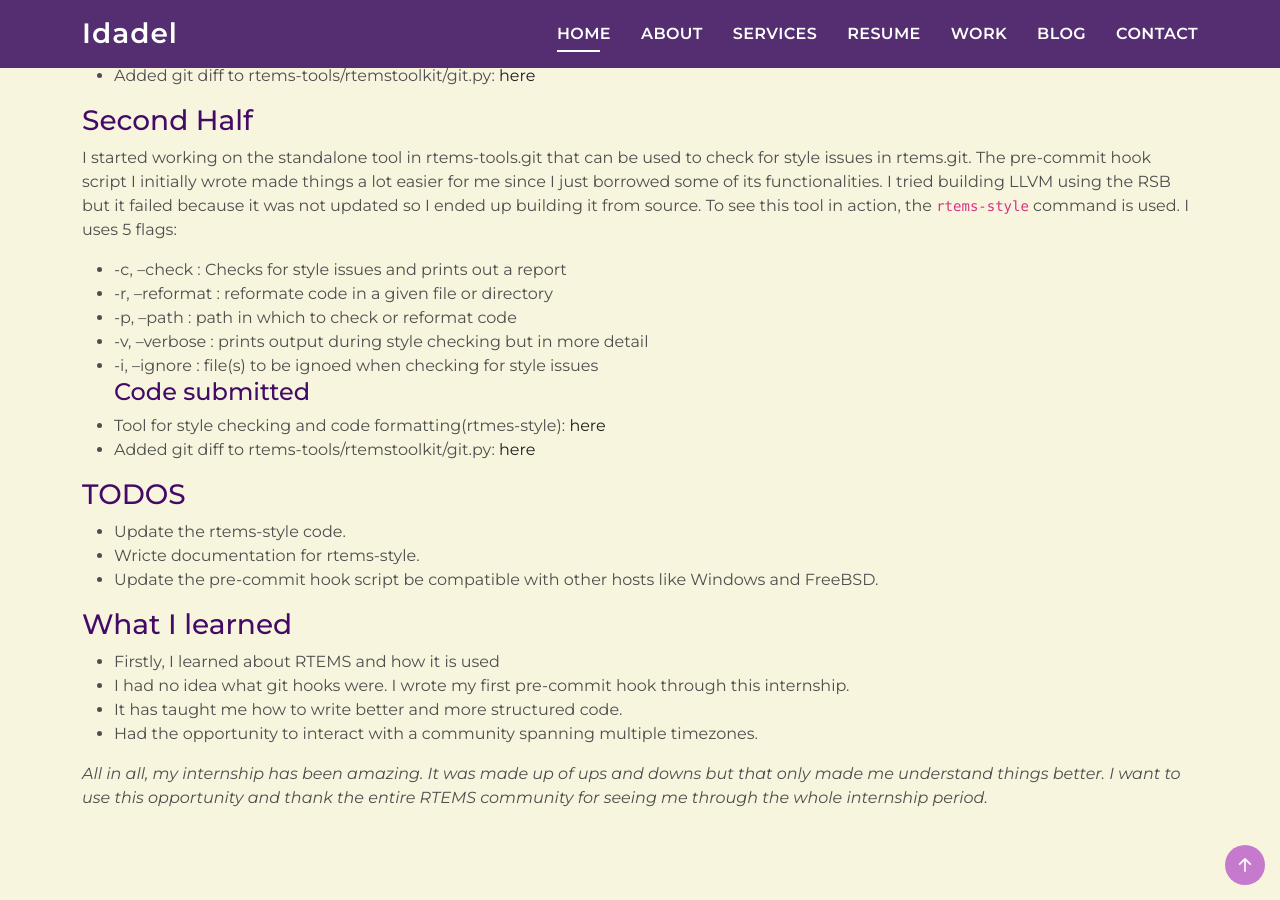
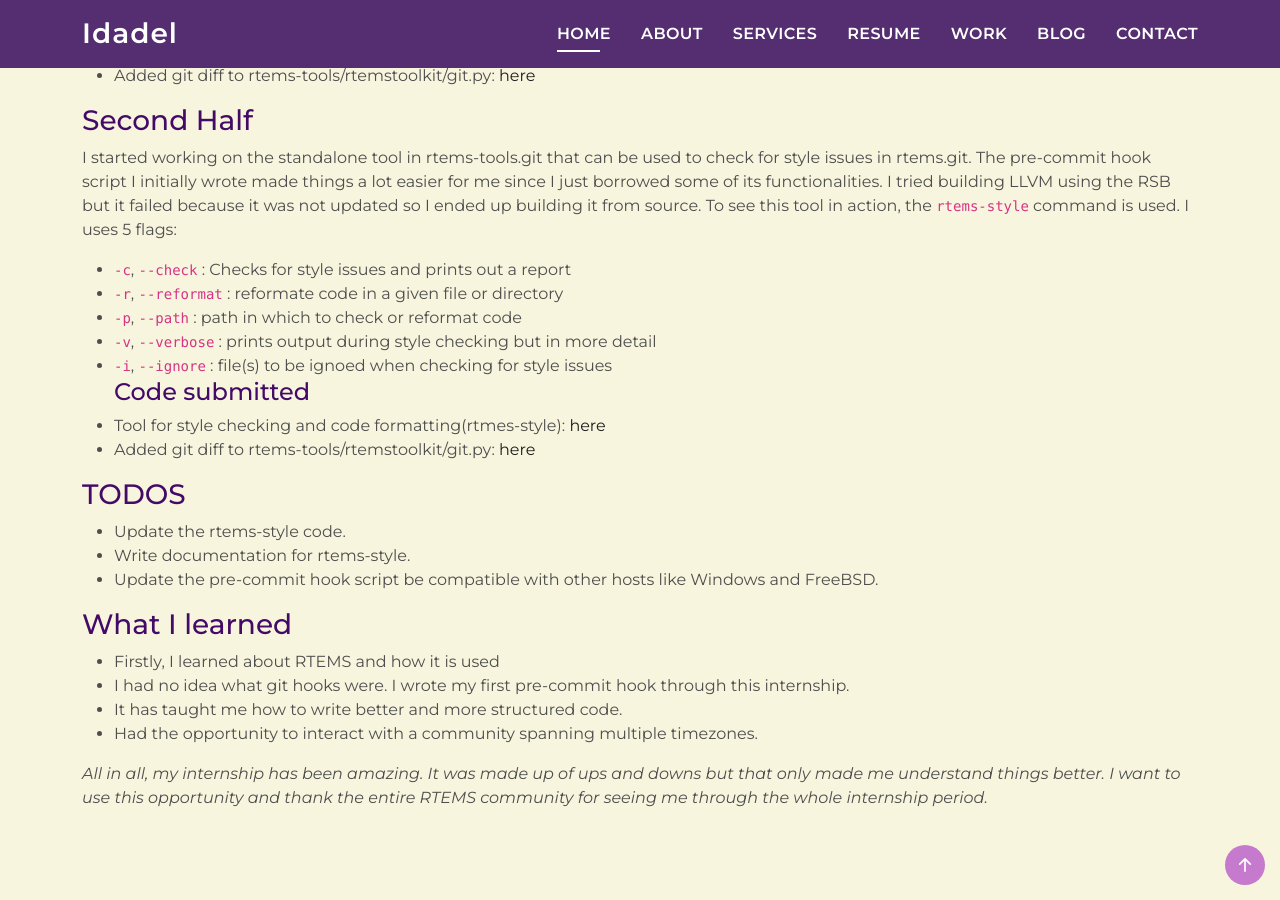
Before and after one commit to Idadelveloper/Idadelveloper.github.io, a Jekyll site: the page built from _posts/2021-08-20-gsoc-final-report.md, in a window 1280 px wide and 900 px high, scrolled down 1518 px. Built offline with Jekyll 4.4.1, drawn with Linux system fonts in a browser that asks for light colours.

Commit message:
Update 2021-08-20-gsoc-final-report.md

```diff
--- a/_posts/2021-08-20-gsoc-final-report.md
+++ b/_posts/2021-08-20-gsoc-final-report.md
@@ -42,11 +42,11 @@ I spent time understanding how RTEMS works and what it is all about. I tried bui
 
 ### Second Half
 I started working on the standalone tool in rtems-tools.git that can be used to check for style issues in rtems.git. The pre-commit hook script I initially wrote made things a lot easier for me since I just borrowed some of its functionalities. I tried building LLVM using the RSB but it failed because it was not updated so I ended up building it from source. To see this tool in action, the `rtems-style` command is used. I uses 5 flags:
-* -c, --check : Checks for style issues and prints out a report
-* -r, --reformat : reformate code in a given file or directory
-*  -p, --path : path in which to check or reformat code
-*  -v, --verbose : prints output during style checking but in more detail
-*  -i, --ignore : file(s) to be ignoed when checking for style issues
+* `-c`, `--check` : Checks for style issues and prints out a report
+* `-r`, `--reformat` : reformate code in a given file or directory
+*  `-p`, `--path` : path in which to check or reformat code
+*  `-v`, `--verbose` : prints output during style checking but in more detail
+*  `-i`, `--ignore` : file(s) to be ignoed when checking for style issues
 #### Code submitted
 * Tool for style checking and code formatting(rtmes-style): [here](https://github.com/Idadelveloper/rtems-tools/commit/9960110e06559a9881d9a36b2fd0f962b4554ae5)
 * Added git diff to rtems-tools/rtemstoolkit/git.py: [here](https://github.com/Idadelveloper/rtems-tools/commit/d20d04deba83aa9ca6778959b7f94eb399de3651)
@@ -54,7 +54,7 @@ I started working on the standalone tool in rtems-tools.git that can be used to
 
 ### TODOS
 * Update the rtems-style code.
-* Wricte documentation for rtems-style.
+* Write documentation for rtems-style.
 * Update the pre-commit hook script  be compatible with other hosts like Windows and FreeBSD.
 
 
```
